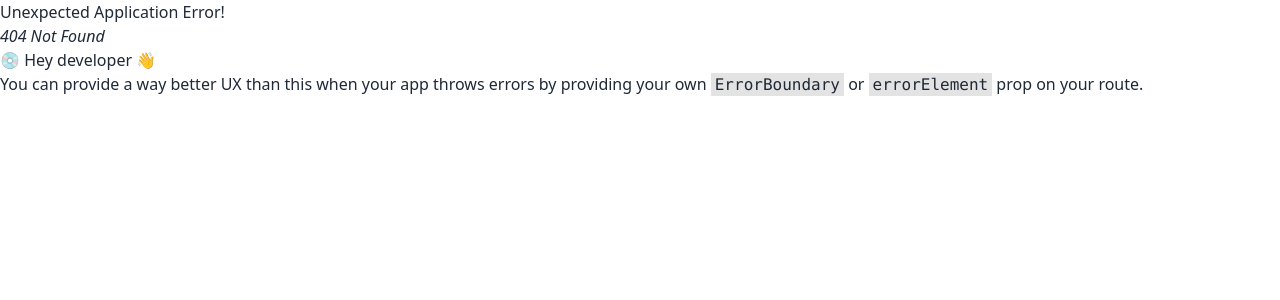
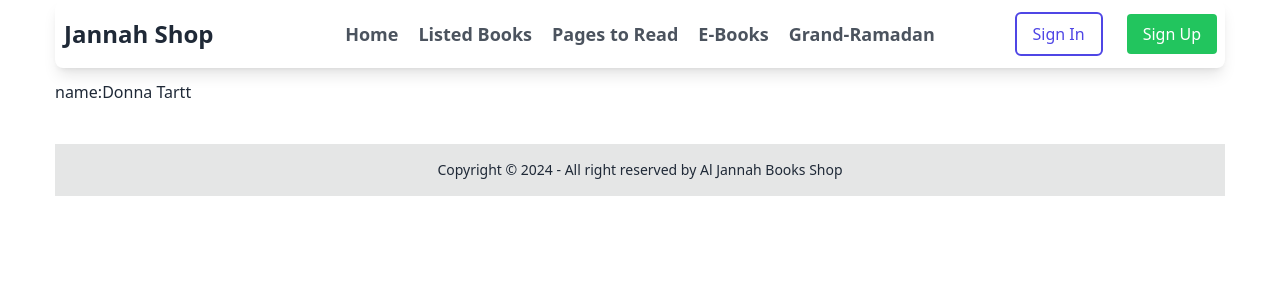
Before and after one commit to hasanalam24/Book-Review-A8, a React (Vite) app: page /details/129 in a window 1280 px wide. Before the commit this address had no page. Shown: the top 300 px of the page. Built offline with nearby package versions, Linux system fonts and the light colour scheme.

Commit message:
params problem solve

```diff
--- a/src/Components/Book.jsx
+++ b/src/Components/Book.jsx
@@ -5,7 +5,7 @@ const Book = ({ book }) => {
     // console.log(book)
     const { bookName, image, author, rating, category, tags, publisher, yearOfPublishing, bookId } = book
     return (
-        <Link to={`/bookdetails/${bookId}`}>
+        <Link to={`/details/${bookId}`}>
             <div className=" p-6 rounded-md shadow-md dark:bg-gray-50 dark:text-gray-900">
                 <img src={image} alt="" className="object-cover object-center w-full rounded-md h-52 dark:bg-gray-500" />
                 <div className="mt-6 mb-2 space-y-5">
--- a/src/Pages/Details.jsx
+++ b/src/Pages/Details.jsx
@@ -3,12 +3,12 @@ import { useLoaderData, useParams } from "react-router-dom";
 
 const Details = () => {
     const detailsData = useLoaderData()
-    const { idParams } = useParams()
-    const detail = detailsData.find(u => u.bookId == idParams)
+    const { id } = useParams()
+    const detail = detailsData.find((u) => u.bookId == id)
     console.log(detail)
     return (
         <div>
-            <h1>name: </h1>
+            <h1>name:{detail.author} </h1>
         </div>
     );
 };
--- a/src/Pages/ListBook.jsx
+++ b/src/Pages/ListBook.jsx
@@ -8,7 +8,7 @@ const ListBook = () => {
             <h1 className="text-center text-2xl font-bold">Books</h1>
             <div className="text-center mt-8">
                 <select className="select text-white font-bold max-w-xs bg-[#23BE0A]">
-                    <option disabled selected>Sort By</option>
+                    <option disabled>Sort By</option>
                     <option>Homer</option>
                     <option>Marge</option>
                     <option>Bart</option>
--- a/src/main.jsx
+++ b/src/main.jsx
@@ -14,8 +14,7 @@ import ListBook from './Pages/ListBook.jsx';
 // import Books from './Components/Books.jsx';
 import Home from './Components/Home.jsx';
 import Details from './Pages/Details.jsx';
-import Books from './Components/Books.jsx';
-import Book from './Components/Book.jsx';
+
 
 
 const router = createBrowserRouter([
@@ -24,19 +23,16 @@ const router = createBrowserRouter([
     element: <App></App>,
     children: [
       {
-        path: '/',
+        index: true,
         element: <Home></Home>,
-        loader: () => fetch('dataLoad.json'),
+        loader: () => fetch('/dataLoad.json'),
       },
-      // {
-      //   path: '/books',
-      //   element: <Book></Book>
-      // },
 
       {
-        path: '/bookdetails/:id',
+        path: '/details/:id',
         element: <Details></Details>,
-        loader: () => fetch('dataLoad.json'),
+        loader: () => fetch('/dataLoad.json'),
+
       },
       {
         path: '/listbooks',
```
